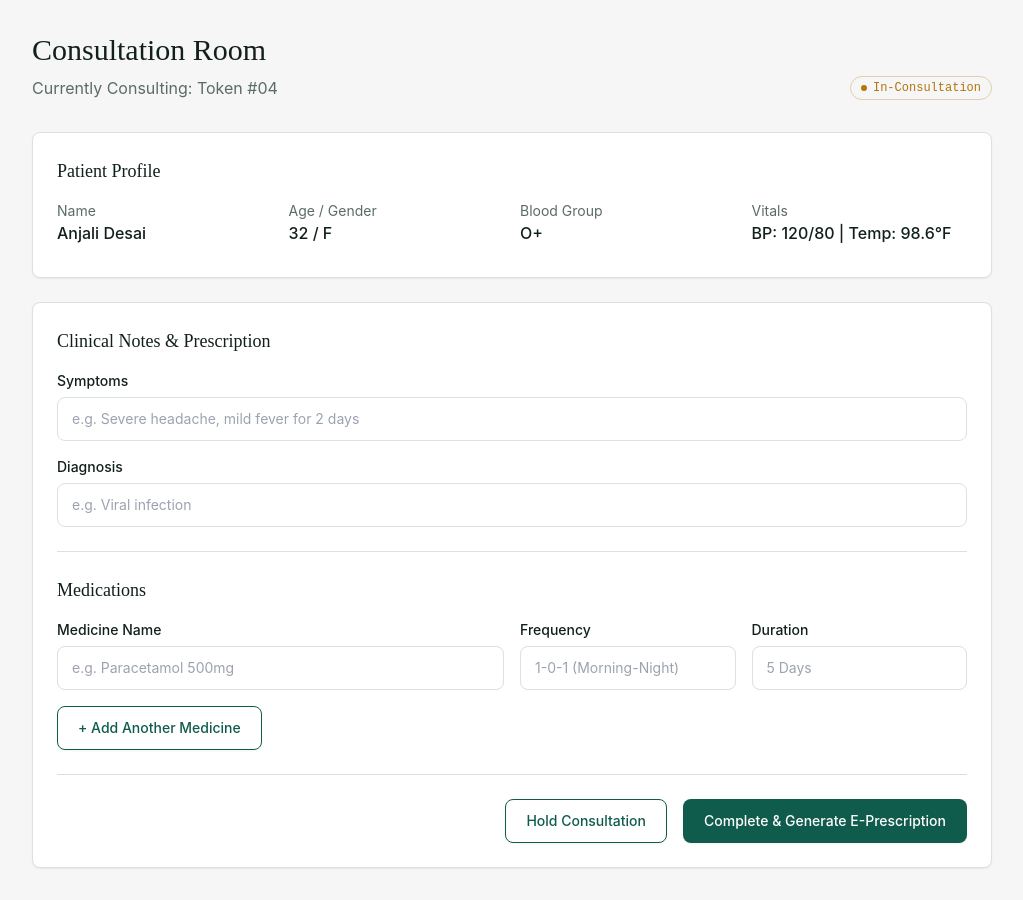
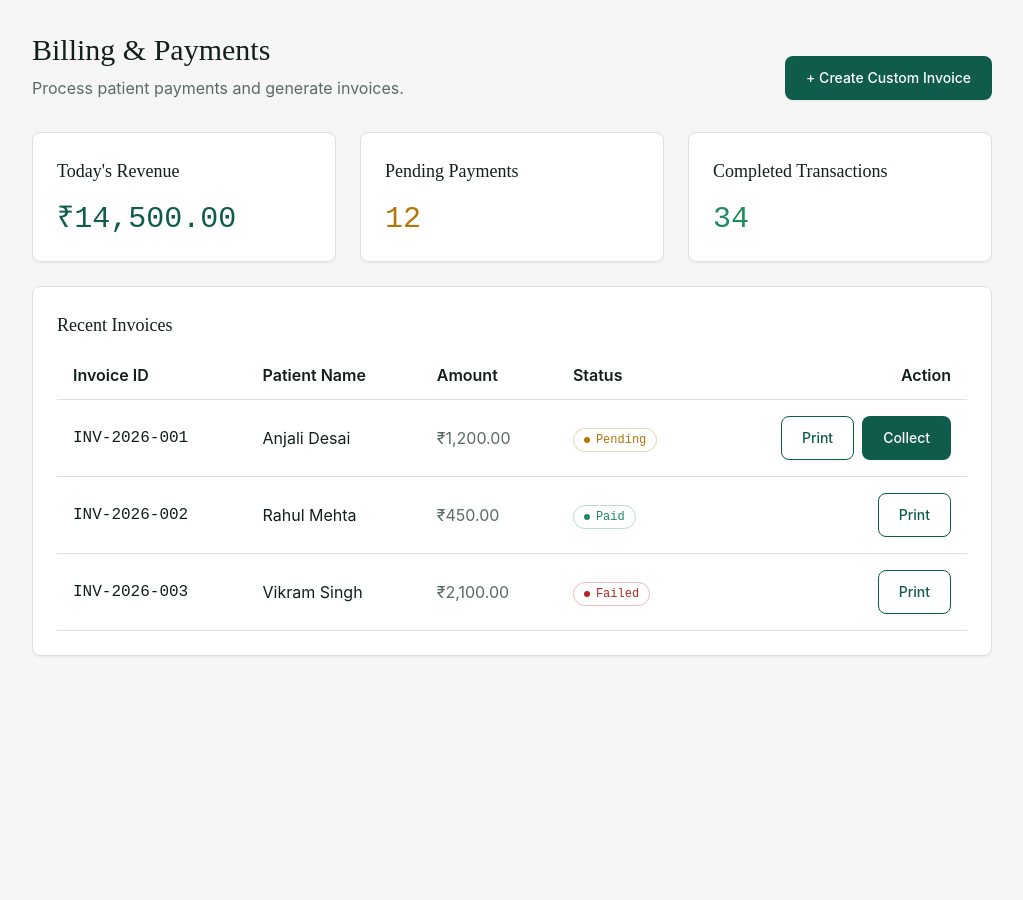
Before and after one commit to aayushmishra321/hospital-management-system_Version1, a React (Vite) app in the folder Frontend/: page / in a window 1280 px wide. Shown: the whole page, without its empty margins (128-1151 px from the left). After the commit the page ends 800 px from the top, so only its background shows below. Built offline with nearby package versions, Linux system fonts and the light colour scheme.

Commit message:
feat(billing): build billing dashboard with invoice tracking

```diff
--- a/Frontend/src/App.tsx
+++ b/Frontend/src/App.tsx
@@ -1,9 +1,9 @@
-import { DoctorConsultation } from './pages/DoctorConsultation';
+import { BillingDashboard } from './pages/BillingDashboard';
 
 export default function App() {
   return (
     <main className="min-h-screen bg-background text-text-primary antialiased">
-      <DoctorConsultation />
+      <BillingDashboard />
     </main>
   );
 }
--- /dev/null
+++ b/Frontend/src/pages/BillingDashboard.tsx
@@ -0,0 +1,73 @@
+import { Card } from '../components/ui/Card';
+import { Badge } from '../components/ui/Badge';
+import { Button } from '../components/ui/Button';
+
+const mockBills = [
+    { id: 'INV-2026-001', patient: 'Anjali Desai', amount: '₹1,200.00', status: 'Pending', type: 'warning' },
+    { id: 'INV-2026-002', patient: 'Rahul Mehta', amount: '₹450.00', status: 'Paid', type: 'success' },
+    { id: 'INV-2026-003', patient: 'Vikram Singh', amount: '₹2,100.00', status: 'Failed', type: 'error' },
+];
+
+export const BillingDashboard = () => {
+    return (
+        <div className="min-h-screen bg-background p-8 max-w-5xl mx-auto space-y-6">
+            <div className="flex justify-between items-end mb-8">
+                <div>
+                    <h1 className="text-3xl font-heading text-text-primary">Billing & Payments</h1>
+                    <p className="text-text-secondary font-body mt-2">
+                        Process patient payments and generate invoices.
+                    </p>
+                </div>
+                <Button variant="primary">+ Create Custom Invoice</Button>
+            </div>
+
+            <div className="grid grid-cols-1 md:grid-cols-3 gap-6 mb-6">
+                <Card title="Today's Revenue">
+                    <p className="text-3xl font-mono text-primary mt-2">₹14,500.00</p>
+                </Card>
+                <Card title="Pending Payments">
+                    <p className="text-3xl font-mono text-status-warning mt-2">12</p>
+                </Card>
+                <Card title="Completed Transactions">
+                    <p className="text-3xl font-mono text-status-success mt-2">34</p>
+                </Card>
+            </div>
+
+            <Card title="Recent Invoices">
+                <div className="overflow-x-auto">
+                    <table className="w-full text-left font-body">
+                        <thead>
+                            <tr className="border-b border-border">
+                                <th className="pb-3 pt-2 px-4 font-semibold text-text-primary">Invoice ID</th>
+                                <th className="pb-3 pt-2 px-4 font-semibold text-text-primary">Patient Name</th>
+                                <th className="pb-3 pt-2 px-4 font-semibold text-text-primary">Amount</th>
+                                <th className="pb-3 pt-2 px-4 font-semibold text-text-primary">Status</th>
+                                <th className="pb-3 pt-2 px-4 font-semibold text-text-primary text-right">Action</th>
+                            </tr>
+                        </thead>
+                        <tbody>
+                            {mockBills.map((bill) => (
+                                <tr key={bill.id} className="border-b border-border hover:bg-surface/50 transition-colors">
+                                    <td className="py-4 px-4 font-mono font-medium text-text-primary">{bill.id}</td>
+                                    <td className="py-4 px-4 text-text-primary">{bill.patient}</td>
+                                    <td className="py-4 px-4 text-text-secondary">{bill.amount}</td>
+                                    <td className="py-4 px-4">
+                                        {/* @ts-ignore */}
+                                        <Badge status={bill.type} label={bill.status} />
+                                    </td>
+                                    <td className="py-4 px-4">
+                                        {/* This div forces the buttons to sit side-by-side aligned to the right */}
+                                        <div className="flex justify-end items-center gap-2">
+                                            <Button variant="secondary">Print</Button>
+                                            {bill.status === 'Pending' && <Button variant="primary">Collect</Button>}
+                                        </div>
+                                    </td>
+                                </tr>
+                            ))}
+                        </tbody>
+                    </table>
+                </div>
+            </Card>
+        </div>
+    );
+};
```
